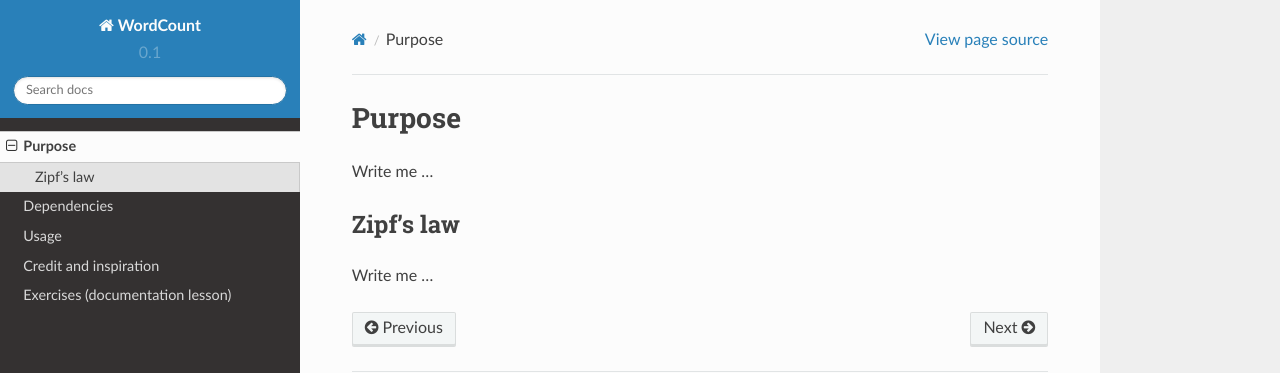
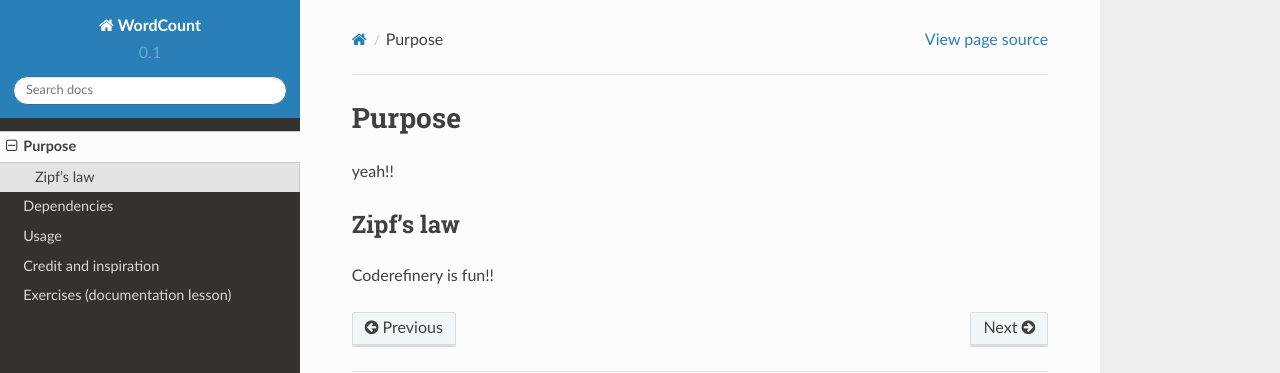
Before and after one commit to roose970/doc-example-roose, a Sphinx documentation site: the page built from doc/purpose.rst, in a window 1280 px wide. Shown: the top 373 px of the page. Built offline with Sphinx 7.4.7 and the Read the Docs theme 2.0.0, drawn with Linux system fonts in a browser that asks for light colours.

Commit message:
adding purpose

```diff
--- a/doc/purpose.rst
+++ b/doc/purpose.rst
@@ -3,10 +3,10 @@
 Purpose
 =======
 
-Write me ...
+yeah!!
 
 
 Zipf's law
 ----------
 
-Write me ...
+Coderefinery is fun!!
```
